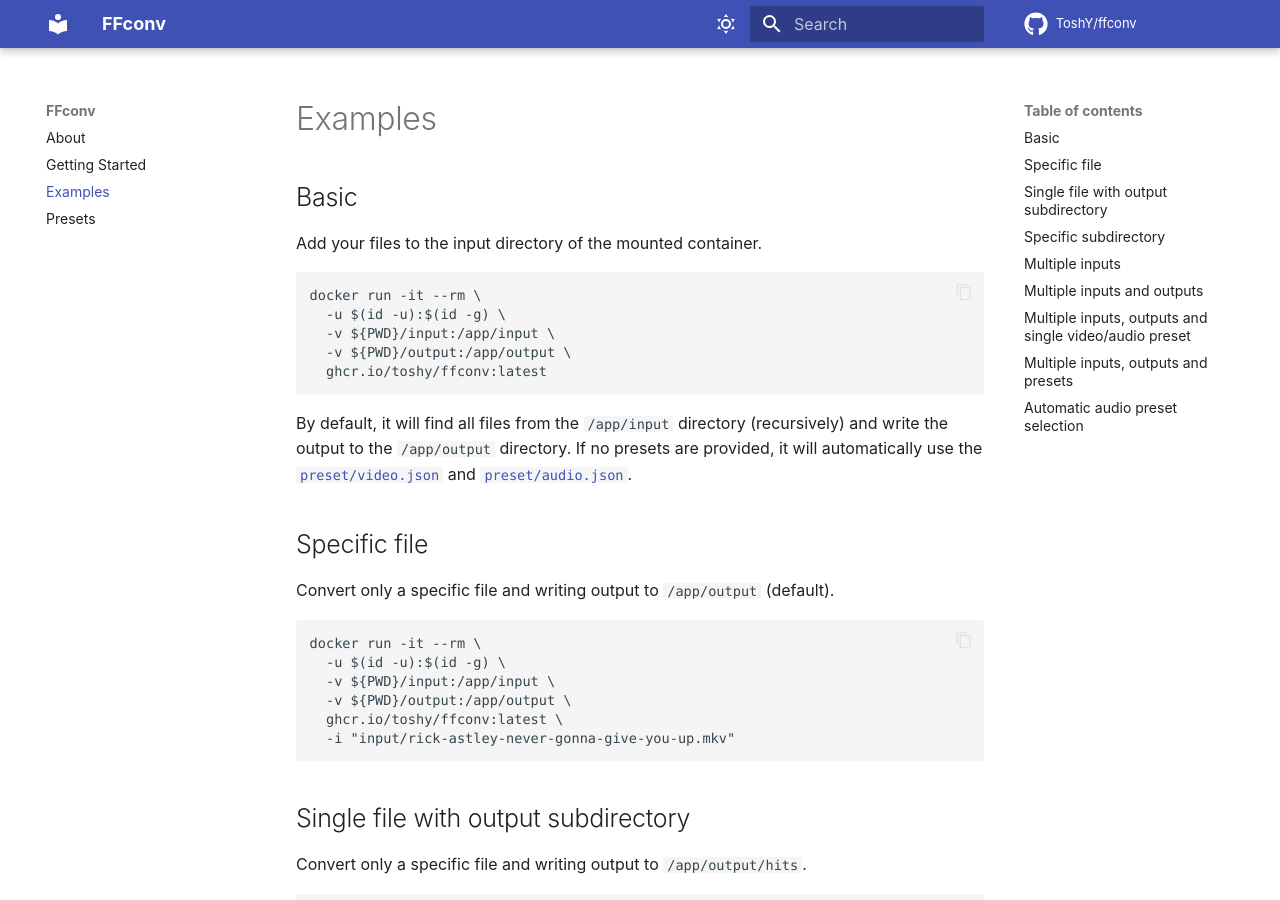
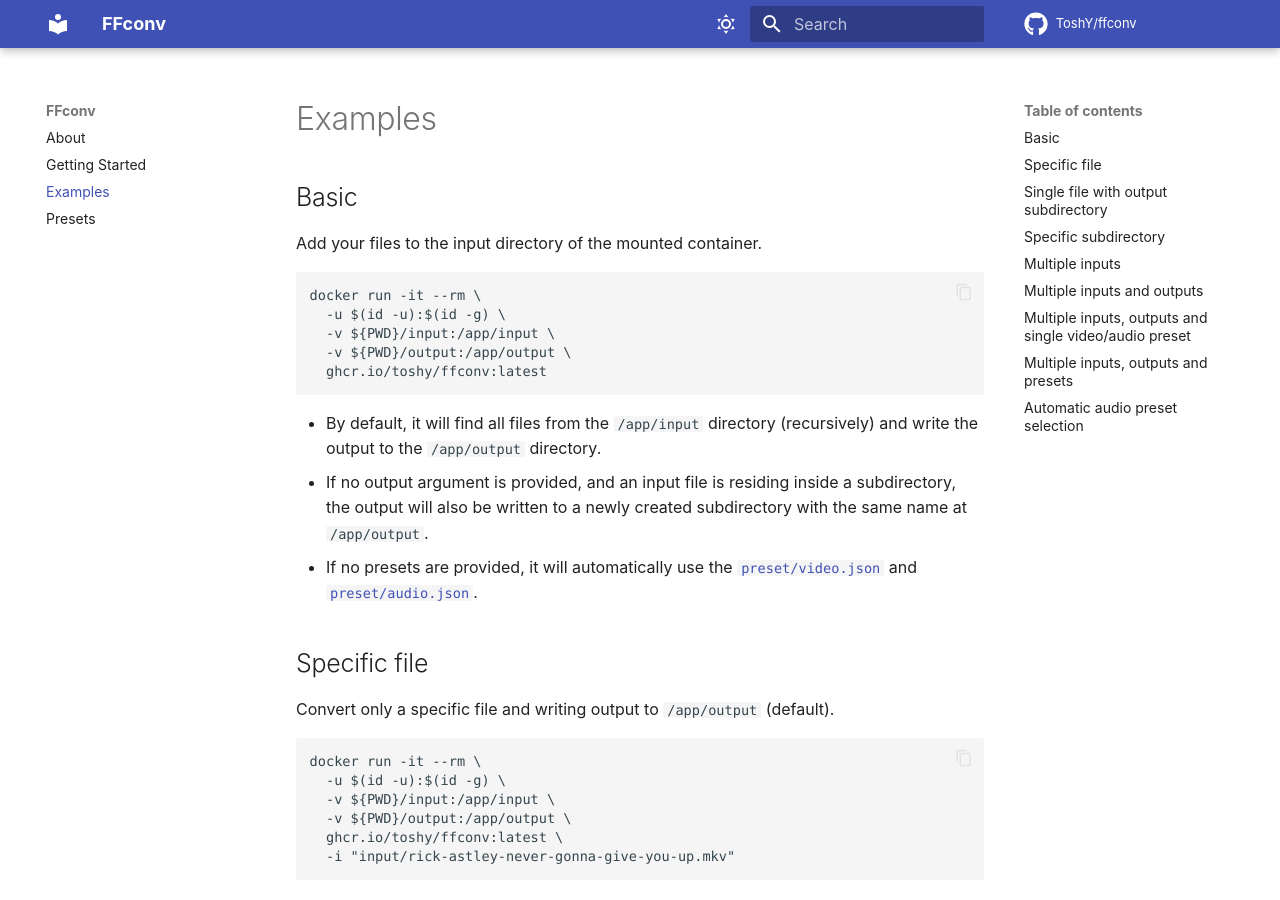
Before and after one commit to ToshY/ffconv, an MkDocs documentation site: the page built from docs/examples.md, in a window 1280 px wide and 900 px high. Built offline with MkDocs 1.6.1 and Material for MkDocs 9.7.7, drawn with Linux system fonts in a browser that asks for light colours; nearby versions of some CDN libraries; some web fonts are replaced; comment, search, counter and statistics services are not loaded.

Commit message:
updated docs

````diff
--- a/docs/examples.md
+++ b/docs/examples.md
@@ -12,8 +12,10 @@
   ghcr.io/toshy/ffconv:latest
 ```
 
-By default, it will find all files from the `/app/input` directory (recursively) and write the output to the `/app/output` directory. If
-no presets are provided, it will automatically use the [`preset/video.json`](presets.md#default) and [`preset/audio.json`](presets.md#default_1).
+* By default, it will find all files from the `/app/input` directory (recursively) and write the output to the `/app/output` directory.
+* If no output argument is provided, and an input file is residing inside a subdirectory, the output will also be written to a newly created subdirectory
+with the same name at `/app/output`.
+* If no presets are provided, it will automatically use the [`preset/video.json`](presets.md#default) and [`preset/audio.json`](presets.md#default_1).
 
 ## Specific file
 
````
